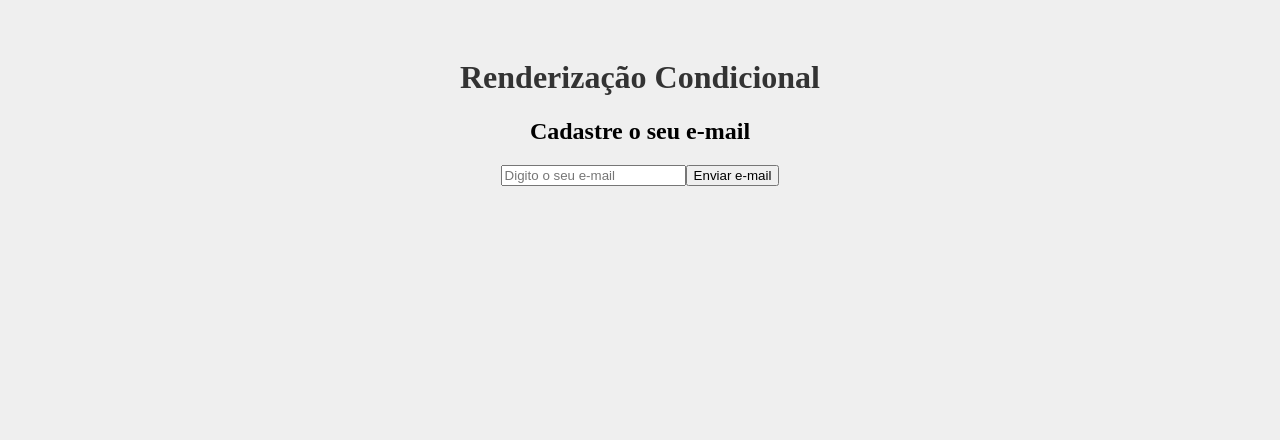
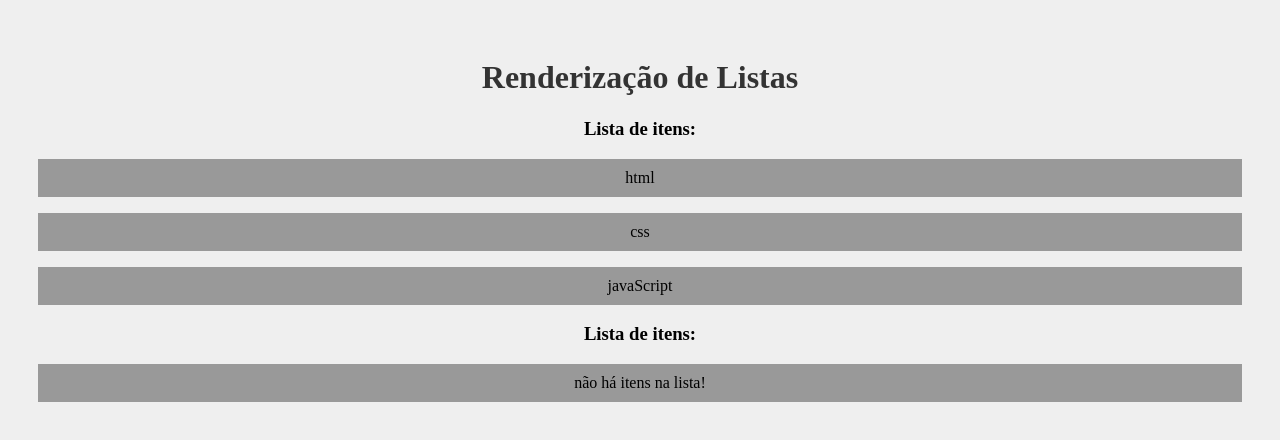
Before and after one commit to RafaelBrandaoS/react, a React (Create React App) app in the folder meu-projeto/: page / in a window 1280 px wide. Shown: the top 440 px of the page. Built offline with nearby package versions, Linux system fonts and the light colour scheme.

Commit message:
Renderização de listas

```diff
--- a/meu-projeto/src/App.js
+++ b/meu-projeto/src/App.js
@@ -1,12 +1,16 @@
 import './App.css'
-import Condicional from './components/Condicional'
+import OutraLista from './components/OutraLista'
 
 function App() {
 
+  const meusItens = ['html', 'css', 'javaScript']
+  const maisItens = []
+
   return (
     <div className="App">
-      <h1>Renderização Condicional</h1>
-      <Condicional />
+      <h1>Renderização de Listas</h1>
+      <OutraLista itens={meusItens} />
+      <OutraLista itens={maisItens}/>
     </div>
   )
 }
--- /dev/null
+++ b/meu-projeto/src/components/OutraLista.js
@@ -0,0 +1,16 @@
+function OutraLista({ itens }) {
+    return (
+        <>
+            <h3>Lista de itens:</h3>
+            {itens.length > 0 ? (
+                itens.map((itens, index) => (
+                <p key={index}>{itens}</p>
+            ))) : (
+                <p>não há itens na lista!</p>
+            )}
+        </>
+    )
+}
+
+
+export default OutraLista
```
